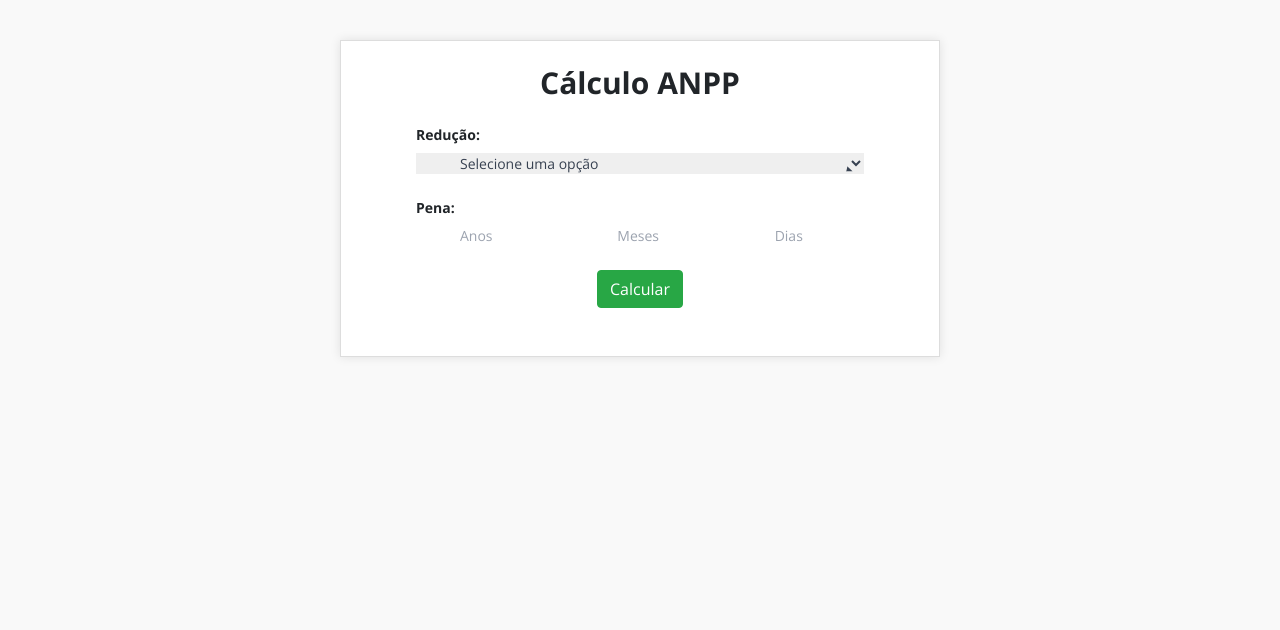
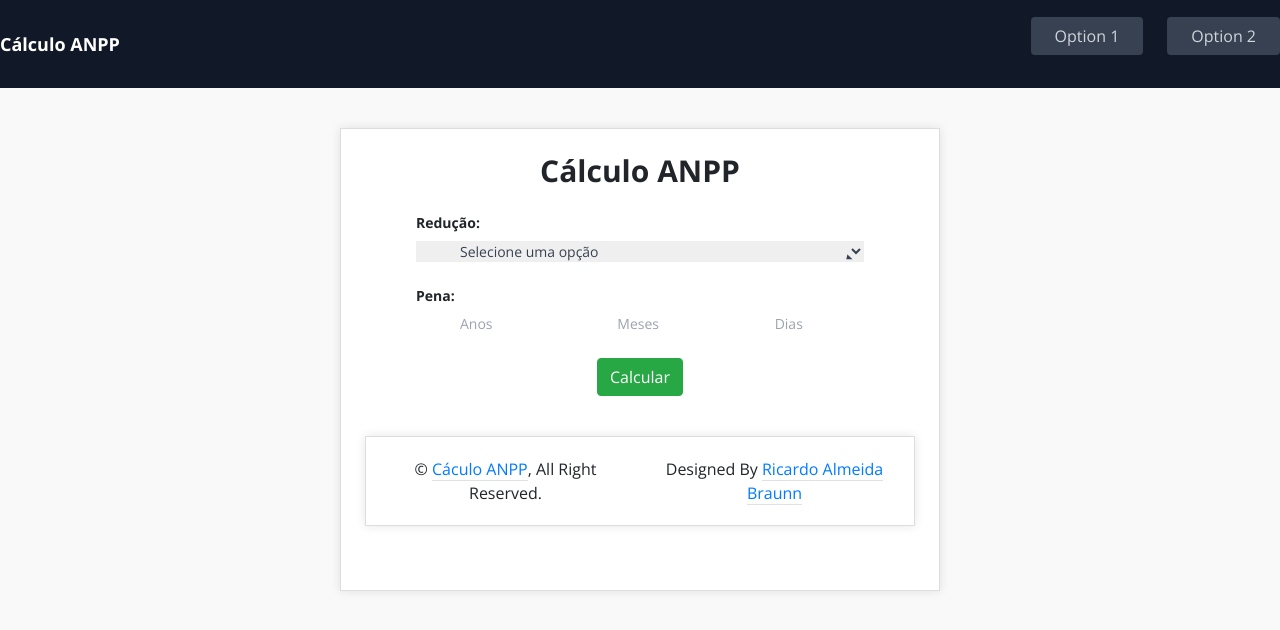
Before and after one commit to RickBraunn/ProjectEasyMath, a plain HTML site: page index.html in a window 1280 px wide. Drawn offline with nearby package versions, Linux system fonts and the light colour scheme; some packages are replaced by stand-ins of ours; a script that the page names is missing.

Commit message:
Some tests

```diff
--- a/index.html
+++ b/index.html
@@ -11,6 +11,24 @@
     <link rel="stylesheet" href="https://maxcdn.bootstrapcdn.com/bootstrap/4.0.0/css/bootstrap.min.css">
     <link rel="stylesheet" href="./style.css">
 </head>
+
+
+<nav class="flex justify-between stickly items-center py-4 bg-gray-900">
+    <div class="flex items-center">
+      <a href="#" class="text-lg font-bold text-white">Cálculo ANPP</a>
+    </div>
+    <div class="flex items-center">
+      <ul class="flex">
+        <li class="mr-6">
+          <a href="#" class="bg-gray-700 hover:bg-gray-900 text-gray-300 hover:text-white transition duration-300 ease-in-out px-4 py-2 rounded">Option 1</a>
+        </li>
+        <li>
+          <a href="#" class="bg-gray-700 hover:bg-gray-900 text-gray-300 hover:text-white transition duration-300 ease-in-out px-4 py-2 rounded">Option 2</a>
+        </li>
+      </ul>
+    </div>
+  </nav>
+
 <body>
     <div class="container mx-auto p-4 pt-6 md:p-6 lg:p-12">
         <h1 class="text-3xl font-bold text-center mb-4">Cálculo ANPP</h1>
@@ -55,6 +73,18 @@
         </form>
     </div>
 
+    <div class="container">
+        <div class="copyright">
+            <div class="row">
+                <div class="col-md-6 text-center text-md-start mb-3 mb-md-0">
+                    &copy; <a class="border-bottom" href="#">Cáculo ANPP</a>, All Right Reserved.
+                </div>
+                <div class="col-md-6 text-center text-md-end">
+                    Designed By <a class="border-bottom" href="https://htmlcodex.com">Ricardo Almeida Braunn</a>
+                </div>
+            </div>
+        </div>
+
     <script src="https://cdn.jsdelivr.net/npm/sweetalert2@11.4.10/dist/sweetalert2.all.min.js"></script>
     <script src="./script.js" async defer></script>
 </body>
```
